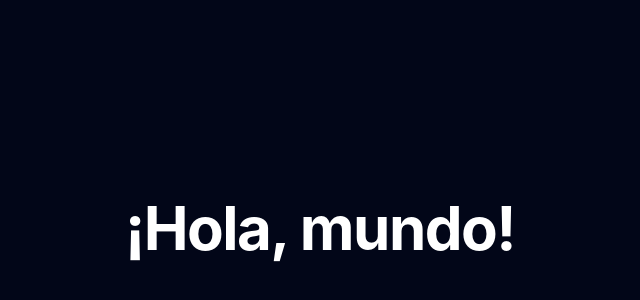
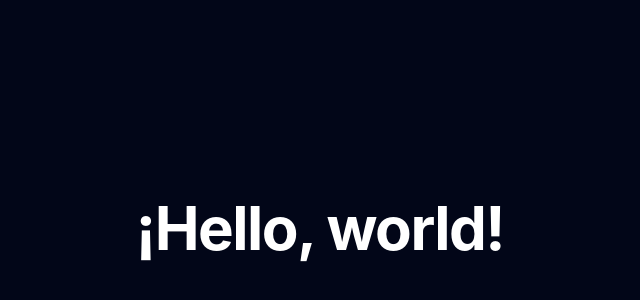
Before and after one commit to MisVales/misvales-frontend, an Angular app: page / in a window 1280 px wide. Shown: the part 172-472 px from the top of the page, without its empty margins (320-960 px from the left). Built offline with nearby package versions, Linux system fonts and the light colour scheme.

Commit message:
chore(test): actualice el texto hola mundo

```diff
--- a/src/app/app.html
+++ b/src/app/app.html
@@ -1,5 +1,5 @@
 <main class="grid min-h-screen place-items-center bg-slate-950 px-6 text-white">
-  <h1 class="text-4xl font-bold tracking-tight sm:text-6xl">¡Hola, mundo!</h1>
+  <h1 class="text-4xl font-bold tracking-tight sm:text-6xl">¡Hello, world!</h1>
 </main>
 
 <router-outlet />
```
